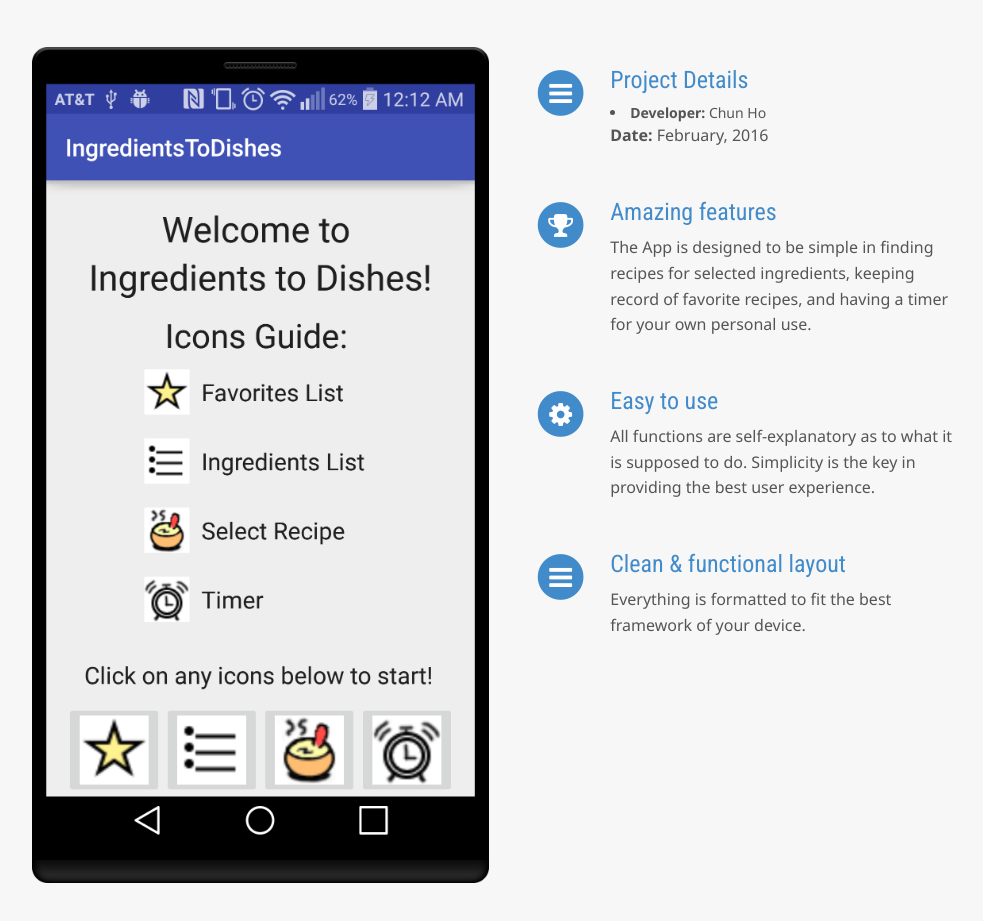
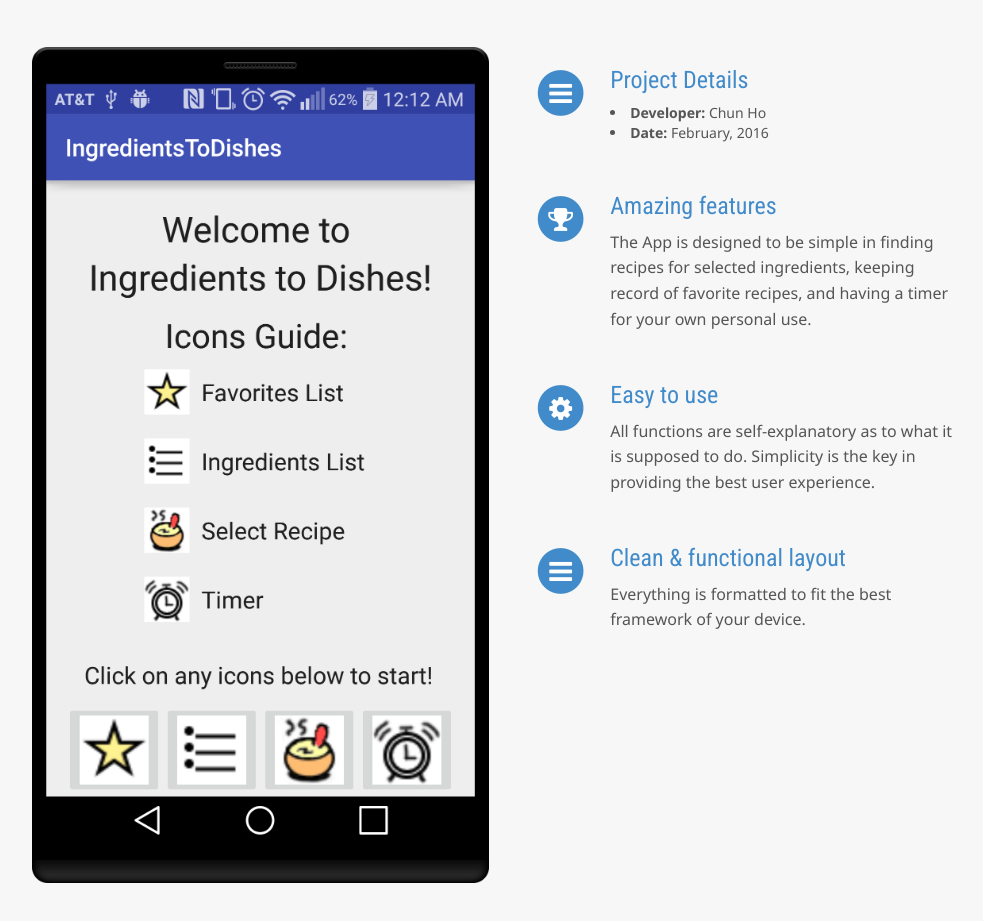
Before and after one commit to chunhho/chunhho.github.io, a plain HTML site: page index.html in a window 1280 px wide. Shown: the part 1200-2121 px from the top of the page, without its empty margins (136-1119 px from the left). Drawn offline with nearby package versions, Linux system fonts and the light colour scheme.

Commit message:
Updated site

```diff
--- a/index.html
+++ b/index.html
@@ -148,7 +148,8 @@
 						<div class="col-xs-10">
 							<h3>Project Details</h3>
 							<li><b> Developer: </b>Chun Ho</li>
-							<p><b> Date: </b>February, 2016</p>
+							<li><b> Date: </b>February, 2016</li>
+							<p> </p>
 						</div>
 						<div class="col-xs-2 icon">
 							<span class="fa-stack fa-lg">
```
